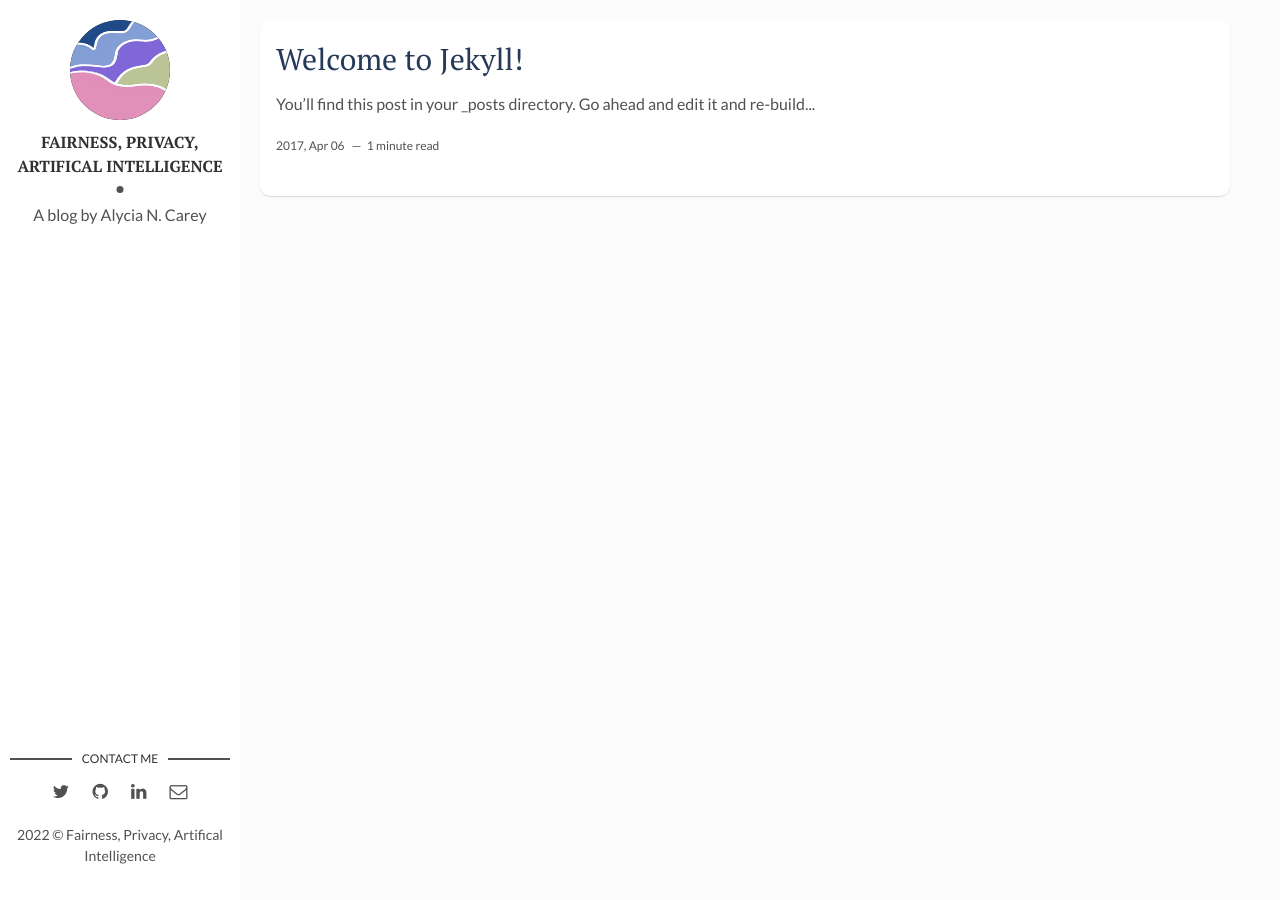
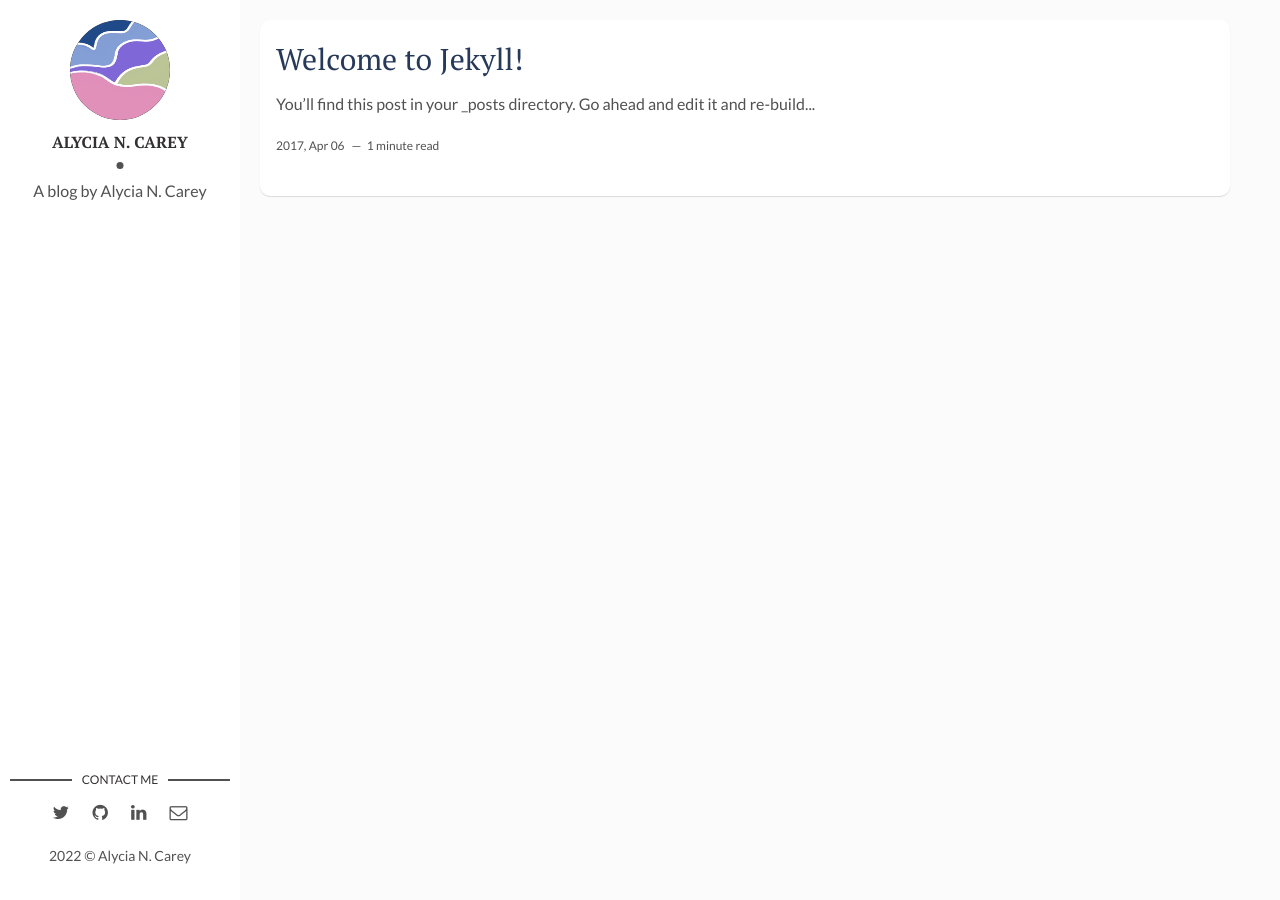
Before and after one commit to alycia-noel/alycia-noel.github.io, a Jekyll site: the page built from index.html, in a window 1280 px wide. Built offline with Jekyll 4.4.1, drawn with Linux system fonts in a browser that asks for light colours; the list of posts is cut into pages by our own code.

Commit message:
Update _config.yml

```diff
--- a/_config.yml
+++ b/_config.yml
@@ -1,4 +1,4 @@
-title: Alycia N. Carey
+title: Fairness, Privacy, Artifical Intelligence
 description: > # this means to ignore newlines until "baseurl:"
   A blog by Alycia N. Carey
 permalink: ':title/'
@@ -7,7 +7,7 @@ url: "" # the base hostname & protocol for your site, e.g. http://example.com
 site-twitter:  #if your site has a twitter account, enter it here
 
 # Author Settings
-author: Fairness, Privacy, Artifical Intelligence # add your name
+author: Alycia N. Carey # add your name
 author-img: C567FDAB-9691-4E05-A2FB-2A6A8D7F748A_1_105_c.jpeg # add your photo
 about-author: A blog by Alycia N. Carey # add description
 social-twitter: alycia_noel_ # add your Twitter handle
```
